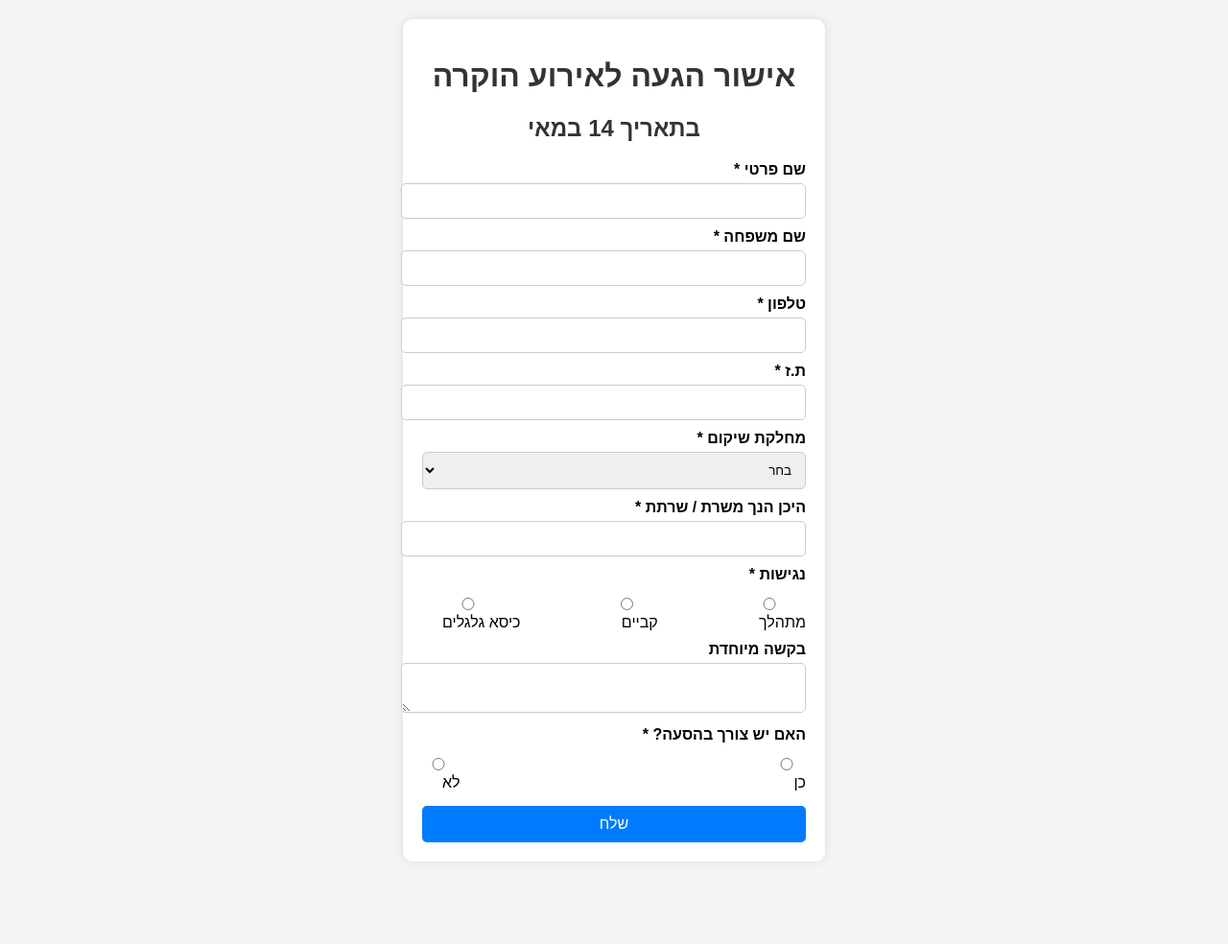
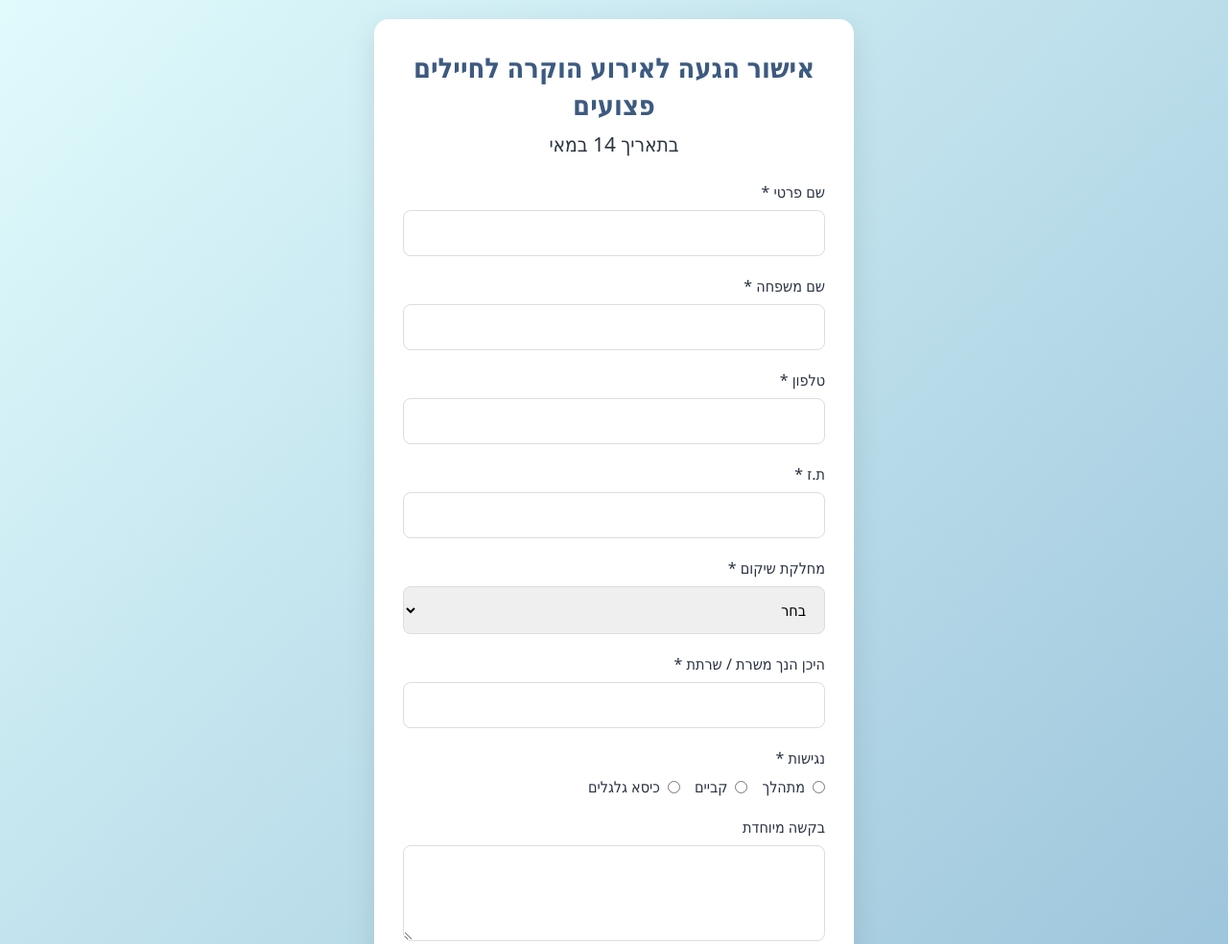
Before and after one commit to Aviver100/14May, a plain HTML site: page index.html in a window 1280 px wide. Shown: the top 984 px of the page at 96% size. Before the commit the page ends 918 px from the top, so only its background shows below. Drawn offline with Linux system fonts and the light colour scheme.

Commit message:
Update index.html

```diff
--- a/index.html
+++ b/index.html
@@ -8,74 +8,161 @@
   <meta property="og:description" content="הזמנה לאירוע הוקרה לחיילים פצועים בתאריך 14 במאי">
   <title>אישור הגעה לאירוע הוקרה</title>
   <style>
-    body {
-      font-family: Arial, sans-serif;
-      background-color: #f4f4f4;
+    :root {
+      --primary-color: #3d5a80;
+      --secondary-color: #98c1d9;
+      --accent-color: #ee6c4d;
+      --light-color: #e0fbfc;
+      --dark-color: #293241;
+    }
+
+    * {
+      box-sizing: border-box;
       margin: 0;
       padding: 0;
-      text-align: right;
+      font-family: 'Segoe UI', Tahoma, Geneva, Verdana, sans-serif;
     }
+
+    body {
+      background-color: #f5f5f5;
+      background-image: linear-gradient(135deg, var(--light-color) 0%, var(--secondary-color) 100%);
+      min-height: 100vh;
+      padding: 20px;
+      direction: rtl;
+    }
+
     .wrapper {
       display: flex;
       justify-content: center;
       align-items: center;
-      min-height: 100vh;
-      padding: 20px;
+      min-height: calc(100vh - 40px);
     }
+
     .form-container {
-      background: white;
-      padding: 20px;
-      border-radius: 10px;
-      box-shadow: 0 0 10px rgba(0, 0, 0, 0.1);
+      background-color: white;
+      border-radius: 15px;
+      box-shadow: 0 10px 30px rgba(0, 0, 0, 0.1);
       width: 100%;
-      max-width: 400px;
+      max-width: 500px;
+      padding: 30px;
+      margin: 0 auto;
     }
-    h1, h2 {
+
+    h1 {
+      color: var(--primary-color);
+      font-size: 1.8rem;
       text-align: center;
-      color: #333;
+      margin-bottom: 8px;
     }
-    label {
-      font-weight: bold;
+
+    h2 {
+      color: var(--dark-color);
+      font-size: 1.3rem;
+      font-weight: 500;
+      text-align: center;
+      margin-bottom: 25px;
+    }
+
+    form label {
       display: block;
-      margin-top: 10px;
+      margin-bottom: 8px;
+      color: var(--dark-color);
+      font-weight: 500;
     }
-    input, select, textarea {
+
+    form input,
+    form select,
+    form textarea {
       width: 100%;
-      padding: 10px;
-      margin-top: 5px;
-      border: 1px solid #ccc;
-      border-radius: 5px;
+      padding: 12px 15px;
+      border: 1px solid #ddd;
+      border-radius: 8px;
+      margin-bottom: 20px;
+      font-size: 1rem;
+      transition: border-color 0.3s;
     }
+
+    form input:focus,
+    form select:focus,
+    form textarea:focus {
+      outline: none;
+      border-color: var(--primary-color);
+      box-shadow: 0 0 0 2px rgba(61, 90, 128, 0.2);
+    }
+
     .radio-group {
       display: flex;
-      justify-content: space-between;
+      flex-wrap: wrap;
+      gap: 15px;
+      margin-bottom: 20px;
     }
+
     .radio-group label {
-      font-weight: normal;
+      margin-bottom: 0;
+      display: flex;
+      align-items: center;
+      cursor: pointer;
     }
+
+    .radio-group input {
+      width: auto;
+      margin-left: 8px;
+      margin-bottom: 0;
+      cursor: pointer;
+    }
+
+    textarea {
+      min-height: 100px;
+      resize: vertical;
+    }
+
+    button {
+      background-color: var(--primary-color);
+      color: white;
+      border: none;
+      border-radius: 8px;
+      padding: 12px 25px;
+      font-size: 1.1rem;
+      font-weight: 600;
+      cursor: pointer;
+      width: 100%;
+      transition: background-color 0.3s;
+    }
+
+    button:hover {
+      background-color: #2d4361;
+    }
+
     .hidden {
       display: none;
     }
-    button {
-      width: 100%;
-      background: #007BFF;
-      color: white;
-      border: none;
-      padding: 10px;
-      border-radius: 5px;
+
+    .success-message {
+      display: none;
+      text-align: center;
+      color: green;
       margin-top: 15px;
-      cursor: pointer;
-      font-size: 16px;
     }
-    button:hover {
-      background: #0056b3;
+
+    @media (max-width: 480px) {
+      .form-container {
+        padding: 20px;
+      }
+
+      h1 {
+        font-size: 1.5rem;
+      }
+
+      h2 {
+        font-size: 1.1rem;
+      }
     }
   </style>
 </head>
 <body>
 <div class="wrapper">
   <div class="form-container" id="formSection">
-    <h1>אישור הגעה לאירוע הוקרה</h1>
+    <h1>אישור הגעה לאירוע הוקרה לחיילים פצועים</h1>
     <h2>בתאריך 14 במאי</h2>
     <form id="honorForm">
       <label>שם פרטי *</label>
@@ -85,7 +172,7 @@
       <input name="שם משפחה" required>
 
       <label>טלפון *</label>
-      <input name="טלפון" required>
+      <input name="טלפון" type="tel" required>
 
       <label>ת.ז *</label>
       <input name="ת.ז" required>
@@ -126,7 +213,7 @@
           <input name="פרטי מלווה">
 
           <label>טלפון מלווה</label>
-          <input name="טלפון מלווה">
+          <input name="טלפון מלווה" type="tel">
         </div>
       </div>
 
@@ -143,20 +230,68 @@
     </form>
   </div>
 </div>
+
 <script>
   const form = document.getElementById('honorForm');
   form.addEventListener('submit', function(e) {
     e.preventDefault();
     const data = new FormData(form);
-    fetch('https://script.google.com/macros/s/YOUR_SCRIPT_URL/exec', {
+
+    fetch('https://script.google.com/macros/s/AKfycbzf7PFkUS_ilM-ahGrLugR3fhi39cFQSacvLyxKgoTXHsZY0AHvlkuvH3QglWhnwL65/exec', {
       method: 'POST',
       mode: 'no-cors',
       body: data
     }).then(() => {
       form.reset();
+      document.getElementById('formSection').style.display = 'none';
       alert('הרשמתך התקבלה בהצלחה! מחכים לך 🤍');
+    }).catch(error => {
+      console.error('Error:', error);
+      alert('אירעה שגיאה בשליחת הטופס. אנא נסה שוב.');
     });
   });
+
+  function handleDeptChange(select) {
+    const otherInput = document.getElementById('other-dept');
+    if (select.value === 'אחר') {
+      otherInput.classList.remove('hidden');
+      otherInput.required = true;
+    } else {
+      otherInput.classList.add('hidden');
+      otherInput.required = false;
+      otherInput.value = '';
+    }
+  }
+
+  function toggleEscort(show) {
+    const escortSection = document.getElementById('escort-section');
+    escortSection.classList.toggle('hidden', !show);
+
+    const escortRadios = escortSection.querySelectorAll('input[type="radio"]');
+    escortRadios.forEach(radio => {
+      radio.required = show;
+    });
+
+    if (!show) {
+      showEscortDetails(false);
+      // Clear escort values when hiding section
+      const escortInputs = escortSection.querySelectorAll('input');
+      escortInputs.forEach(input => {
+        input.value = '';
+      });
+    }
+  }
+
+  function showEscortDetails(show) {
+    const detailsSection = document.getElementById('escort-details');
+    detailsSection.classList.toggle('hidden', !show);
+
+    const inputFields = detailsSection.querySelectorAll('input');
+    inputFields.forEach(input => {
+      input.required = show;
+      if (!show) input.value = '';
+    });
+  }
 </script>
 </body>
 </html>
```
